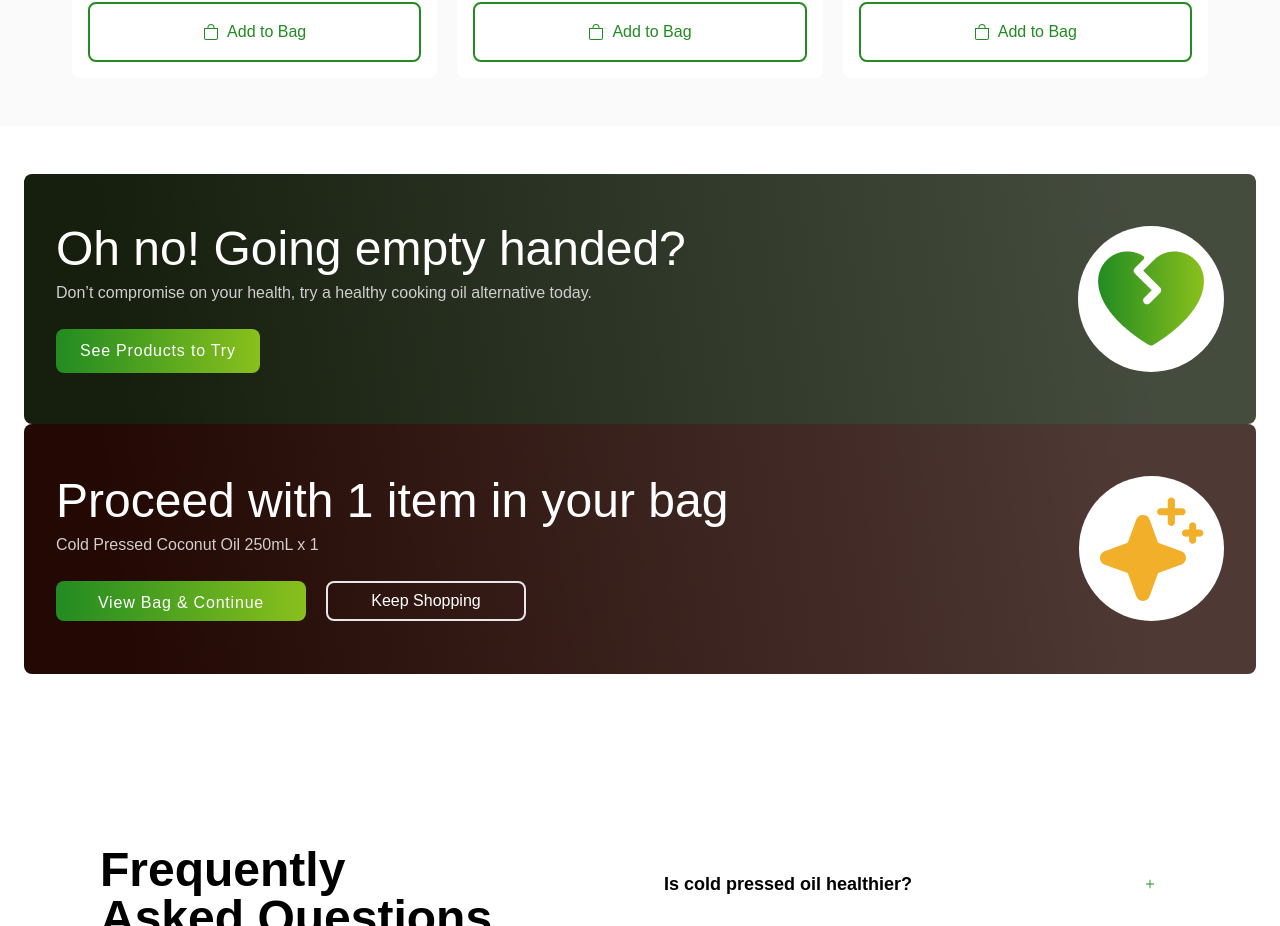
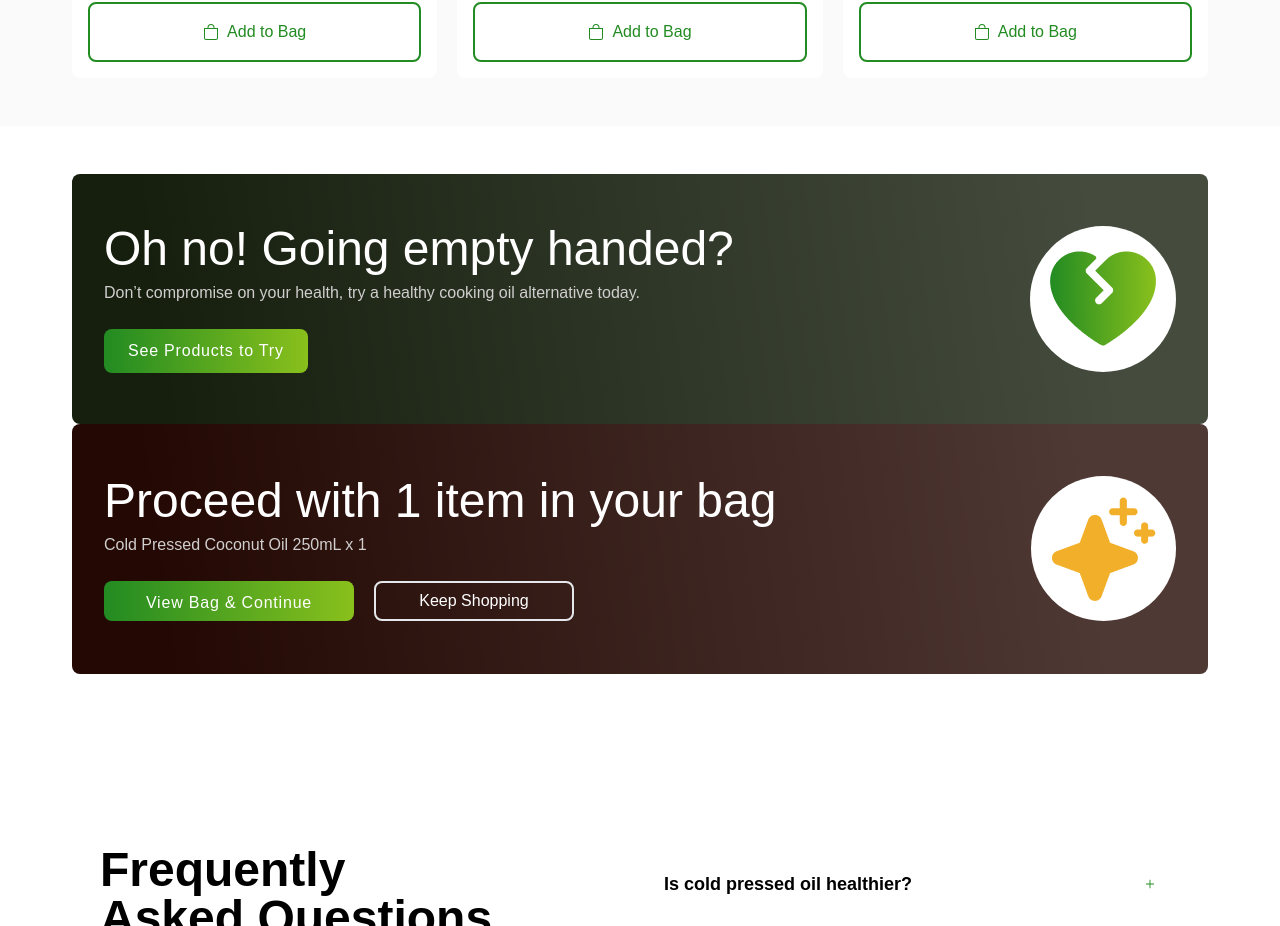
Before and after one commit to CatalystsReachOut/E-commerce, a React (Create React App) app: page / in a window 1280 px wide. Shown: the part 6679-7605 px from the top of the page. Built offline with nearby package versions, Linux system fonts and the light colour scheme.

Commit message:
home :: chnages

```diff
--- a/src/pages/Home/Home.jsx
+++ b/src/pages/Home/Home.jsx
@@ -388,7 +388,7 @@ const Home = () => {
 
       {/* <ItemCard/> */}
 
-      <div className=" bg-[#fff] py-12">
+      <div className=" bg-[#fff] p-12">
 
         <div className="container px-6 m-auto">
 
```
